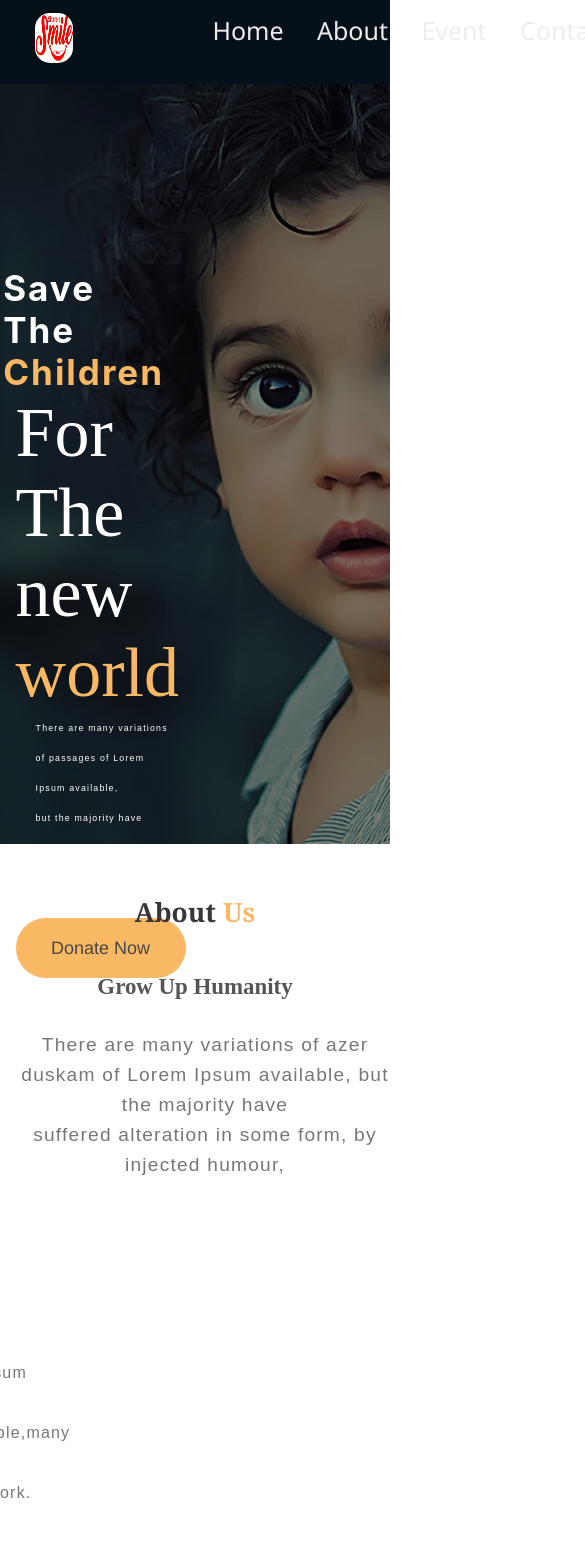
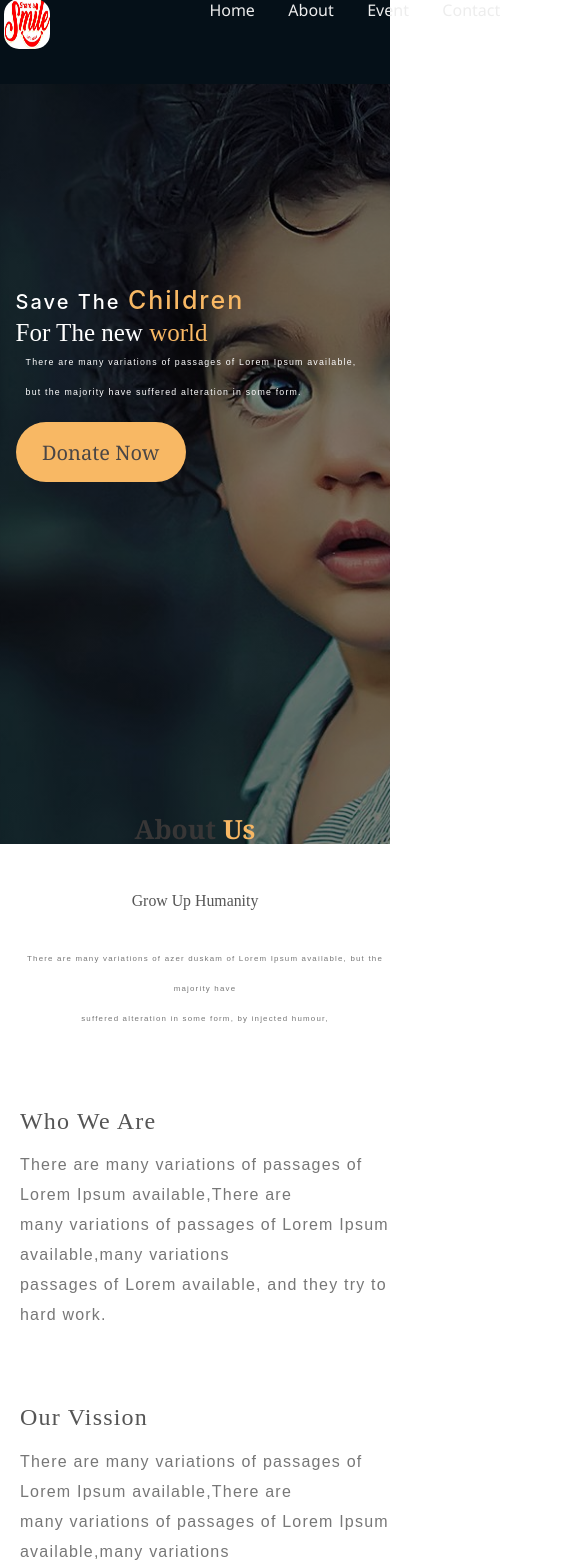
Before and after one commit to Coutinhodacruz/SASI, a React (Create React App) app: page /sasi in a window 390 px wide. Shown: the top 1568 px of the page, 585 px wide, since content can reach past the window. Built offline with nearby package versions, Linux system fonts and the light colour scheme.

Commit message:
Done with the mobile responsivness for all pages

```diff
--- a/src/App.js
+++ b/src/App.js
@@ -3,6 +3,10 @@ import { BrowserRouter as Router,Routes, Route} from 'react-router-dom';
 import HomPage from './view/component/homepage/HomPage';
 import LandingPage  from './view/component/landingpage/LandingPage.jsx'
 import About from './view/component/about/About';
+import Event from './view/component/event/Event.jsx'
+import Statistic from './view/component/statistic/Statistic.jsx';
+import Donate from './view/component/donate/Donate.jsx';
+import Contact from './view/component/contact/Contact.jsx'
 
 function App() {
   return (
@@ -14,6 +18,10 @@ function App() {
           <>
             <HomPage/>
             <About/>
+            <Event />
+            <Statistic />
+            <Donate />
+            <Contact />
           </>
         }>
         </Route>
--- a/src/styles/about/AboutStyle.css
+++ b/src/styles/about/AboutStyle.css
@@ -4,7 +4,8 @@
     align-items: center;
     flex-direction: column;
     gap: 2rem;
-    padding-bottom: 6rem;
+    margin-top: -80px;
+    /* padding-bottom: 6rem; */
 }
 
 .heading{
@@ -138,3 +139,60 @@ span{
 .about-p3 h1{
     padding-right: 475px;
 }
+
+
+@media screen and (max-width: 767px) {
+    .heading {
+        font-size: 2rem; /* Adjust font size for smaller screens */
+    }
+
+    .about-content h3 {
+        font-size: 1.8rem; /* Adjust font size for smaller screens */
+    }
+
+    .about-content p {
+        font-size: 0.9rem; /* Adjust font size for smaller screens */
+    }
+}
+
+
+
+@media screen and (max-width: 767px) {
+    .heading {
+        text-align: center;
+        left: 0;
+    }
+
+    .btn-box.btns {
+        width: auto;
+        padding-left: 0;
+        margin-left: 0;
+        margin-top: 0;
+    }
+
+    .btn-box.btns img {
+        width: 100%;
+        height: auto;
+    }
+
+    /* Add more adjustments for smaller screens as needed */
+    .about-p,
+    .about-p2,
+    .about-p3 {
+        padding-right: 0;
+    }
+
+    .about-p h1,
+    .about-p2 h1,
+    .about-p3 h1 {
+        padding-right: 0;
+    }
+}
+
+
+
+@media (max-width: 1200px){
+    html{
+        font-size: 55%;
+    }
+}
--- a/src/styles/contact/ContactStyle.css
+++ b/src/styles/contact/ContactStyle.css
@@ -3,6 +3,7 @@
     min-height: auto;
     padding-bottom: 7rem;
 }
+
 
 .contact h2{
     display: inline-block;
@@ -86,6 +87,7 @@
 .btn-box.btns .btn{
     width: 170px;
     height: 60px;
+    margin-left: -170%;
     background: var(--main-color);
     font-size: 22px;
     border-radius: 50px;
@@ -102,3 +104,19 @@
     background-color: #ebe3e3;
     color: var(--main-color);
 }
+
+@media (max-width: 1200px){
+    html{
+        font-size: 55%;
+    }
+}
+
+@media (max-width: 767px) {
+    .contact form .input-box .input-field {
+        width: 100%;
+    }
+
+    .contact form .btn-box.btns .btn {
+        margin: 1rem 0;
+    }
+}
--- a/src/styles/donate/DonateStyle.css
+++ b/src/styles/donate/DonateStyle.css
@@ -9,6 +9,10 @@
 :root{
     --bs-gutter-x: 1.5rem;
     --bs-gutter-y: 0;
+}
+
+.section-title{
+    text-align: center;
 }
 
 .section-title > h2 {
@@ -47,24 +51,24 @@
 }
 
 .column1{
-    margin-left: 20%;
+    margin-left: 50%;
     margin-bottom: 70px;
     margin-top: -450px;
 }
 .column2{
-    margin-left: 20%;
+    margin-left: 50%;
     margin-bottom: 70px;
 }
 
 
 .column-sec1{
-    margin-left: 70%;
+    margin-left: 80%;
     margin-bottom: 70px;
     margin-top: -400px;
 
 }
 .column-sec2{
-    margin-left: 70%;
+    margin-left: 80%;
     margin-bottom: 70px;
 
 }
@@ -79,3 +83,46 @@
     line-height: 24px;
     color: #777;
 }
+
+@media (max-width: 767px){
+    .donate {
+        padding: 70px 0;
+    }
+}
+
+@media (max-width: 767px){
+    .column1{
+        margin-bottom: 30px;
+    }
+    .column2 {
+        margin-bottom: 30px;
+    }
+    .column-sec1 {
+        margin-bottom: 30px;
+    }
+    .column-sec2 {
+        margin-bottom: 30px;
+    }
+
+}
+
+
+
+/* Mobile responsiveness */
+@media screen and (max-width: 767px) {
+    .donate {
+        padding-bottom: 2rem; /* Further reduced padding for smaller screens */
+    }
+
+    .single-service h3 {
+        font-size: 18px; /* Adjusted font size for smaller screens */
+    }
+
+    .single-service p {
+        font-size: 14px; /* Adjusted font size for smaller screens */
+    }
+
+    .help-banner img {
+        margin-top: 10px; /* Adjusted margin for smaller screens */
+    }
+}
--- a/src/styles/event/EventStyle.css
+++ b/src/styles/event/EventStyle.css
@@ -14,6 +14,7 @@
     flex-direction: column;
     gap: 2rem;
     padding-bottom: 6rem;
+    margin-top: -230px;
 }
 
 .heading{
@@ -107,13 +108,21 @@ img {
     border-radius: 2%;
 }
 
-a{
+
+
+/* .cause-info1 h3 a{
     outline: medium none;
     color: #686868;
     font-family: Georgia, 'Times New Roman', Times, serif;
     font-size: 20px;
+    margin-left: 90px;
 
+} */
+
+.sec-row h3 a{
+    margin-left: 100px;
 }
+
 a {
     text-decoration: none;
 }
@@ -125,6 +134,7 @@ a {
         color: #777777;
         margin-bottom: 15px;
         display: block;
+        text-align: center;
         margin-block-start: 1em;
         margin-block-end: 1em;
         margin-inline-start: 0px;
@@ -137,6 +147,7 @@ a {
     color: #777777;
     margin-bottom: 15px;
     display: block;
+    text-align: center;
     margin-block-start: 1em;
     margin-block-end: 1em;
     margin-inline-start: 0px;
@@ -149,6 +160,7 @@ a {
     color: #777777;
     margin-bottom: 15px;
     display: block;
+    text-align: center;
     margin-block-start: 1em;
     margin-block-end: 1em;
     margin-inline-start: 0px;
@@ -205,9 +217,9 @@ h1, h2, h3, h4, h5, h6 {
     margin-inline-start: 0px;
     margin-inline-end: 0px;
     font-weight: bold;
+    margin-left: 50%;
+
 }
-
-
 
 
 button {
@@ -219,7 +231,7 @@ button {
 
 .theme-bg {
     background: var(--main-color);
-    margin-right: 50%;
+    margin-left: 50%;
 }
 
 .button {
--- a/src/styles/homepage/HomePage.css
+++ b/src/styles/homepage/HomePage.css
@@ -103,7 +103,7 @@
 .content h2{
 
     font-size: 35px;
-    padding-left: 50px;
+    padding-left: 40%;
     margin-top: 9%;
     letter-spacing: 2px;
 }
@@ -147,63 +147,32 @@ h2{
 .content .child{
     color: var(--main-color);
     font-size: 35px;
-
 }
 
-@media (max-width: 1200px){
-  html{
-      font-size: 55%;
-  }
+@media screen and (max-width: 767px) {
+  .content {
+      width: 90%;
   }
 
-
-/* @media only screen and (max-width: 768px) {
-    .home {
-      height: auto;
+  .navbar a {
+      font-size: 16px;
   }
 
   .header {
-      padding: 1rem 5%;
-    }
-
-    .navbar {
-      margin-left: 0;
-    }
-
-    .navbar a {
-      font-size: 18px;
-      margin-left: 1rem;
-    }
-
-    .content {
-      width: 80%;
-      top: 20%;
-      margin-left: 10%;
+      padding: 0.5rem;
   }
 
   .content h2 {
-      font-size: 30px;
-      padding-left: 20px;
+      font-size: 20px;
   }
 
   .content .par {
-      padding-left: 10px;
-    }
-
-    .content .cn {
-      width: 140px;
-      height: 50px;
-      font-size: 16px;
-      margin-right: 30%;
+      padding: 0 10px 15px;
   }
 
   .content .ch,
-    .content .ch2 {
-      font-size: 50px;
-    }
-
+  .content .ch2,
   .content .child {
       font-size: 25px;
   }
 }
-   */
--- a/src/styles/landingpage/LandingPage.css
+++ b/src/styles/landingpage/LandingPage.css
@@ -98,6 +98,14 @@ main{
     transition: color 0.3s;
 }
 
+ a{
+    outline: medium none;
+    color: #686868;
+    font-family: Georgia, 'Times New Roman', Times, serif;
+    font-size: 20px;
+
+}
+
 #nav-burger a:hover {
     color: black;
 }
@@ -172,6 +180,7 @@ main{
 }
 .vision-mission-header > p{
     text-align: left;
+    margin-left: 50px;
 }
 .vision-mission{
     display: flex;
@@ -248,6 +257,7 @@ main{
     font-size: 20px;
     border: 0px;
     border-radius: 15px;
+    cursor: pointer;
 }
 #text-sasi > button:hover{
     background: black;
@@ -277,6 +287,7 @@ main{
     font-size: 25px;
     margin-top: 40px;
     margin-bottom: -30px;
+    margin-right: 90px;
 }
 #first-column-footer > p{
     padding-top: 40px;
--- a/src/styles/statistic/StatisticStyle.css
+++ b/src/styles/statistic/StatisticStyle.css
@@ -7,7 +7,7 @@
     background-size: cover;
     background-position: center center;
     background-repeat: no-repeat;
-    background-image: linear-gradient(rgba(0, 0, 0, 0.5),rgba(0, 0, 0, 0.5),rgba(0, 0, 0, 0.5)), url(../../assets/image/stat.jpg);
+    background-image: linear-gradient(rgba(0, 0, 0, 0.609),rgba(0, 0, 0, 0.5),rgba(0, 0, 0, 0.5)), url(../../assets/image/stat.jpg);
     height: 450px;
 }
 
@@ -53,7 +53,7 @@ h2.counter {
 .project-count > span {
     color: #fff;
     font-size: 20px;
-    margin-left: 170px;
+    margin-left: 145px;
 
 }
 
@@ -61,3 +61,39 @@ h2.counter {
     margin-left: 130px;
     margin-top: 100px;
 }
+
+@media (max-width: 767px){
+    .pt-120 {
+        padding-top: 70px;
+    }
+}
+
+
+
+@media (max-width: 767px){
+    .pb-90 {
+        padding-bottom: 40px;
+    }
+}
+
+/* Mobile responsiveness */
+@media screen and (max-width: 767px) {
+    .funfact-area {
+        height: 300px; /* Adjusted height for smaller screens */
+    }
+
+    h2.counter {
+        font-size: 30px;
+        margin-bottom: 10px;
+    }
+
+    .project-count>span {
+        font-size: 14px;
+        margin-left: 5px;
+    }
+
+    .project-count h2 {
+        margin-left: 5px;
+        margin-top: 15px;
+    }
+}
--- a/src/view/component/contact/Contact.jsx
+++ b/src/view/component/contact/Contact.jsx
@@ -1,14 +1,15 @@
 import React from 'react'
-import { ContactStyle } from '../../../styles/contact/ContactStyle.css'
+import   '../../../styles/contact/ContactStyle.css'
 
 const Contact = () => {
   return (
     <section className="contact" id="contact">
+
+      <form id="contactForm">
       <h2 className="heading">
         Contact <span>Me</span>
         <span className="animate scroll" ></span>
       </h2>
-      <form id="contactForm">
         <div className="input-box">
           <div className="input-field">
             <input type="text" placeholder="Full Name" id="fullName" required />
--- a/src/view/component/homepage/HomPage.jsx
+++ b/src/view/component/homepage/HomPage.jsx
@@ -1,15 +1,15 @@
 import React from "react";
 import "../../../styles/homepage/HomePage.css";
 import { Link, animateScroll as scroll } from 'react-scroll';
-import HomePage from "../../../styles/homepage/HomePage.css";
 import sasi from "../../../assets/image/sasi.jpg";
-
 
 const HomPage = () => {
   return (
     <section className="home">
       <header className="header">
-          {/* <div class="bx bx-menu" id="menu-icon"><span class="animate" style="--i:2;"></span></div> */}
+        <div className="bx bx-menu" id="menu-icon">
+          <span className="animate" style={{ "--i": 2 }}></span>
+        </div>
         <div className="logo">
           <Link to="home" spy={true} smooth={true} duration={300}>
             <img src={sasi} alt="Logo" />
--- a/src/view/component/landingpage/LandingPage.jsx
+++ b/src/view/component/landingpage/LandingPage.jsx
@@ -94,15 +94,15 @@ const LandingPage = () => {
           <div>
             <div className='vision-mission-header'>
               <p className='clicked-text-head'>Our Mission</p>
-              <p>There are many variations of passages of Lorem Ipsum available,
-                  There are many variations of <br/>passages of Lorem Ipsum available,
+              <p>There are many variations of passages of Lorem Ipsum available, <br/>
+                  There are many variations of passages of Lorem Ipsum available,
                   many variations passages of Lorem available,
                   and they try to<br/> hard work.</p>
             </div>
             <div className='vision-mission-header'>
               <p className='clicked-text-head'>Our Vision</p>
-              <p>There are many variations of passages of Lorem Ipsum available,
-                  There are many variations of <br/>passages of Lorem Ipsum available,
+              <p>There are many variations of passages of Lorem Ipsum available, <br/>
+                  There are many variations of passages of Lorem Ipsum available,
                   many variations passages of Lorem available,
                   and they try to<br/> hard work.</p>
             </div>
```
Lines whose indentation alone changed are shown as unchanged.
